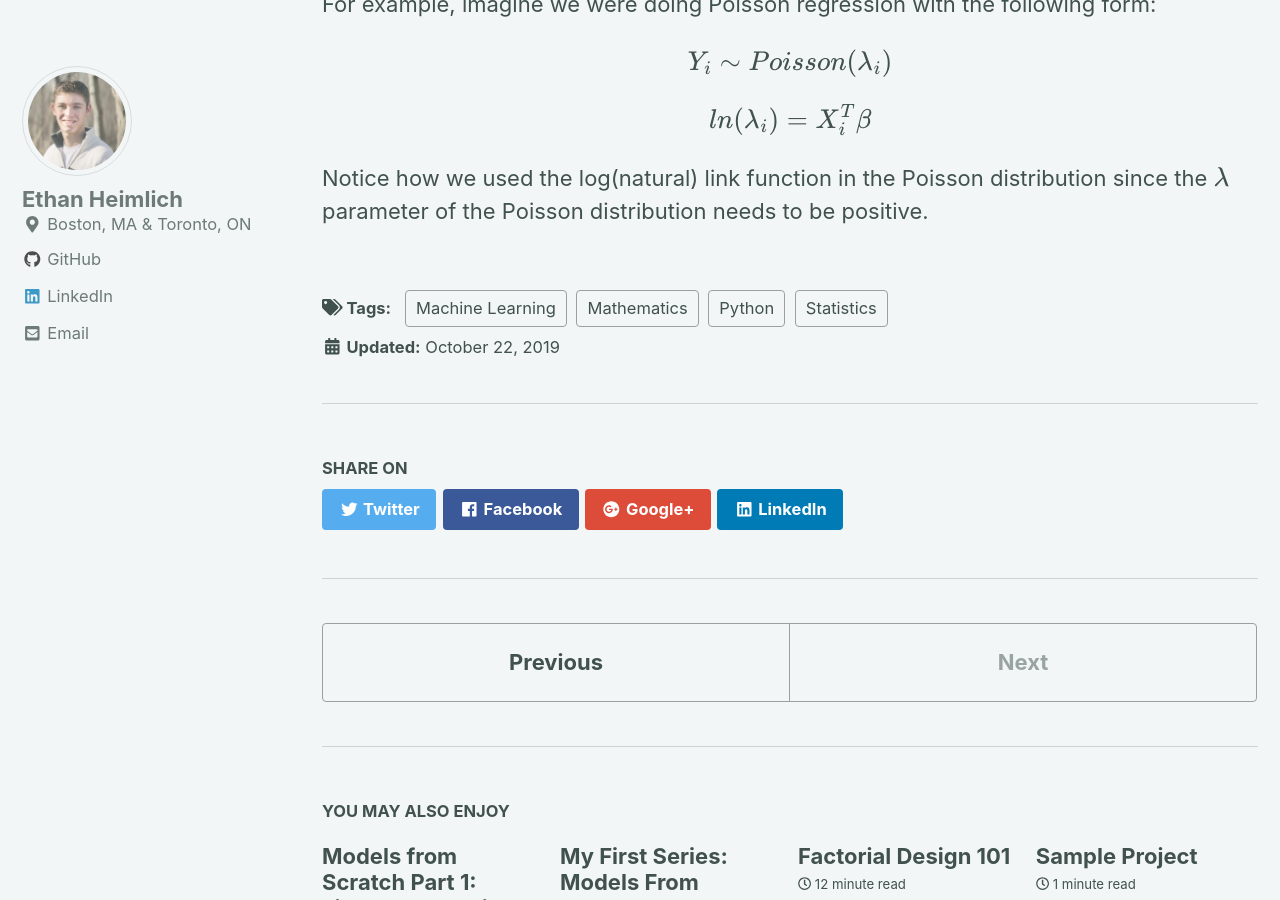
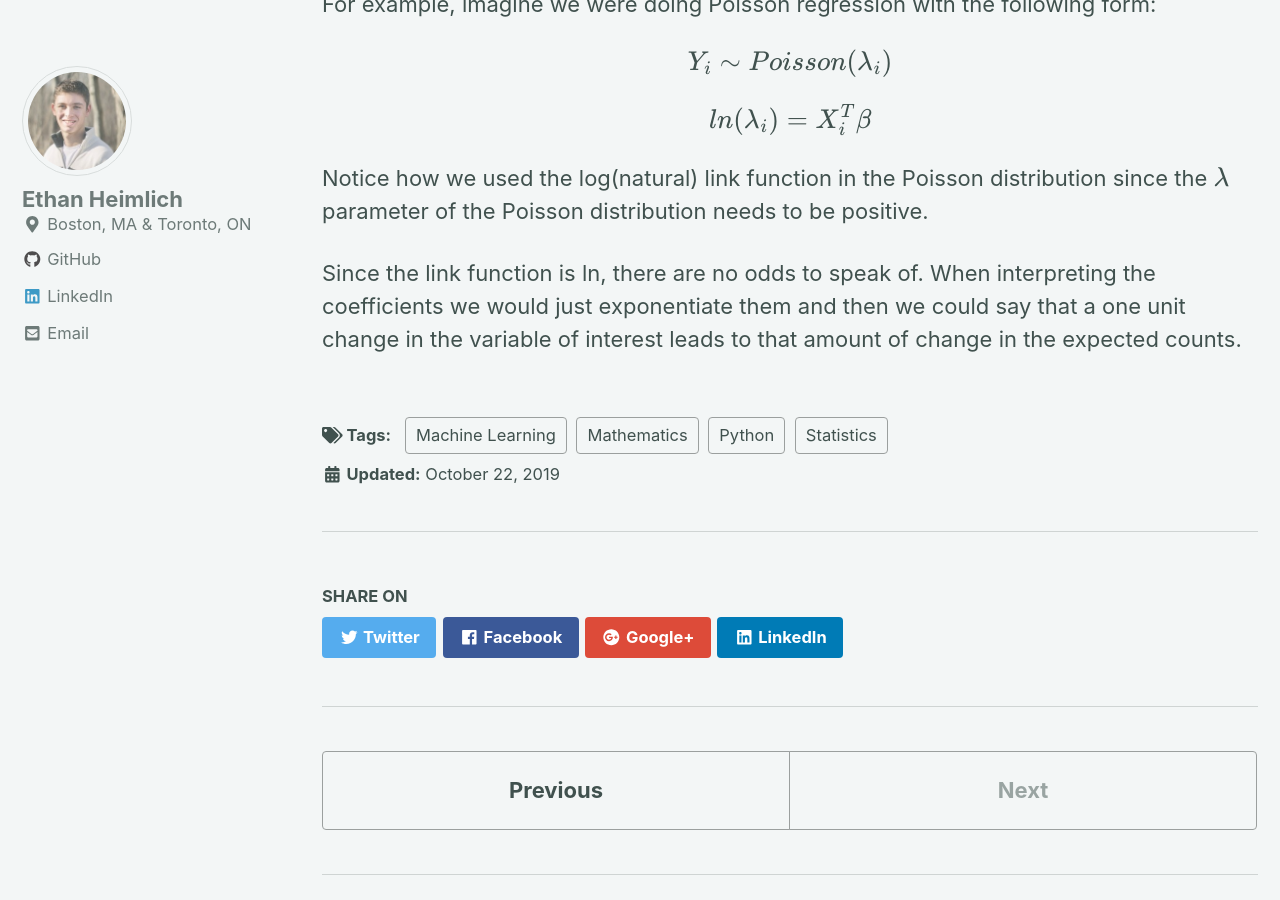
Before and after one commit to eheimlich/eheimlich.github.io, a Jekyll site: the page built from _posts/2019-10-22-generalized_linear_models.md, in a window 1280 px wide and 900 px high, scrolled down 8914 px. Built offline with Jekyll 4.4.1, drawn with Linux system fonts in a browser that asks for light colours; cached includes are drawn as plain includes; nearby versions of some CDN libraries; formulas are drawn with MathJax 3.

```diff
--- a/_posts/2019-10-22-generalized_linear_models.md
+++ b/_posts/2019-10-22-generalized_linear_models.md
@@ -254,3 +254,5 @@ $$Y_i \sim Poisson(\lambda_i)$$
 $$ln(\lambda_i) = X_i^T \beta $$
 
 Notice how we used the log(natural) link function in the Poisson distribution since the $$\lambda$$ parameter of the Poisson distribution needs to be positive.
+
+Since the link function is ln, there are no odds to speak of. When interpreting the coefficients we would just exponentiate them and then we could say that a one unit change in the variable of interest leads to that amount of change in the expected counts.
```
